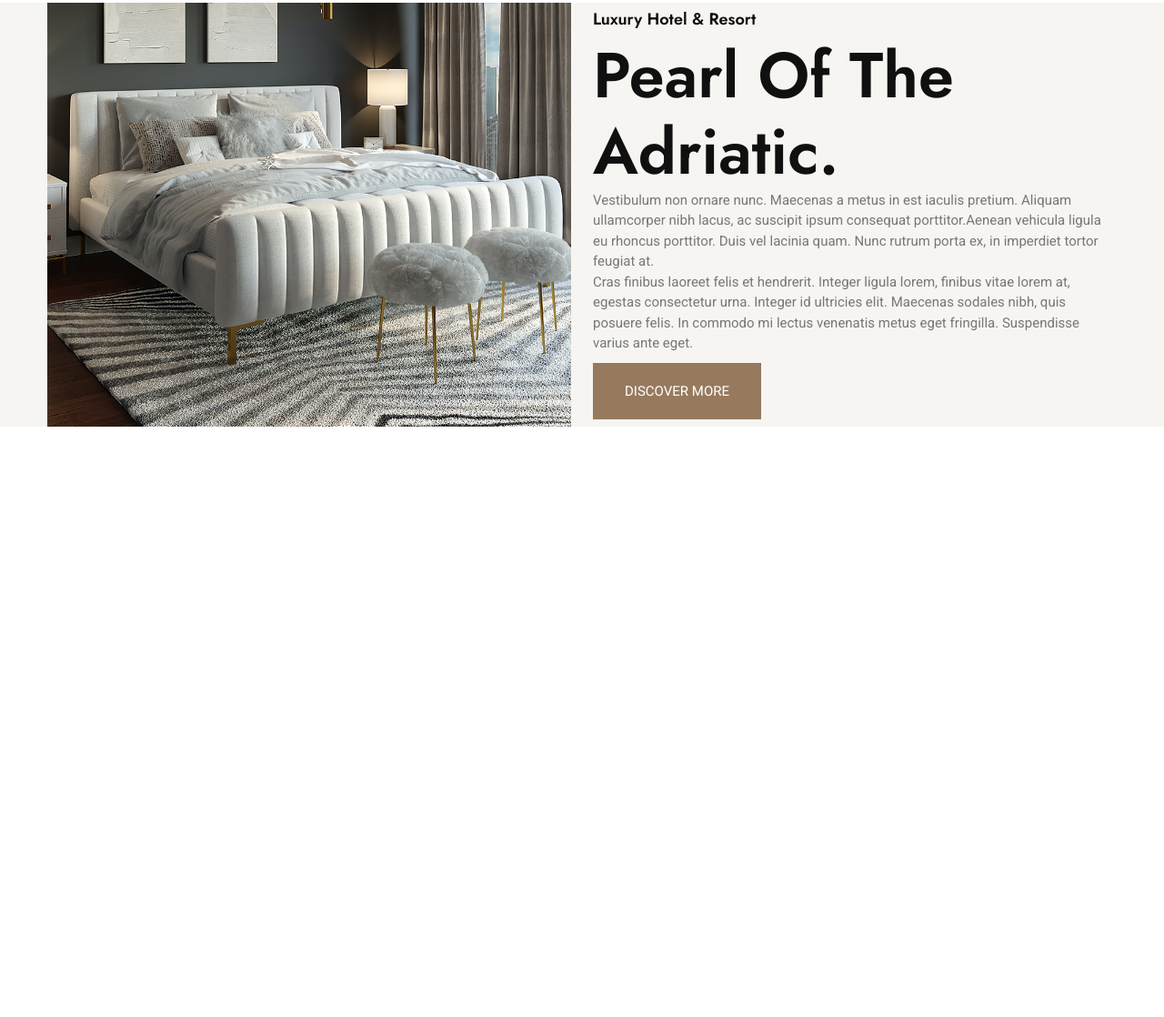
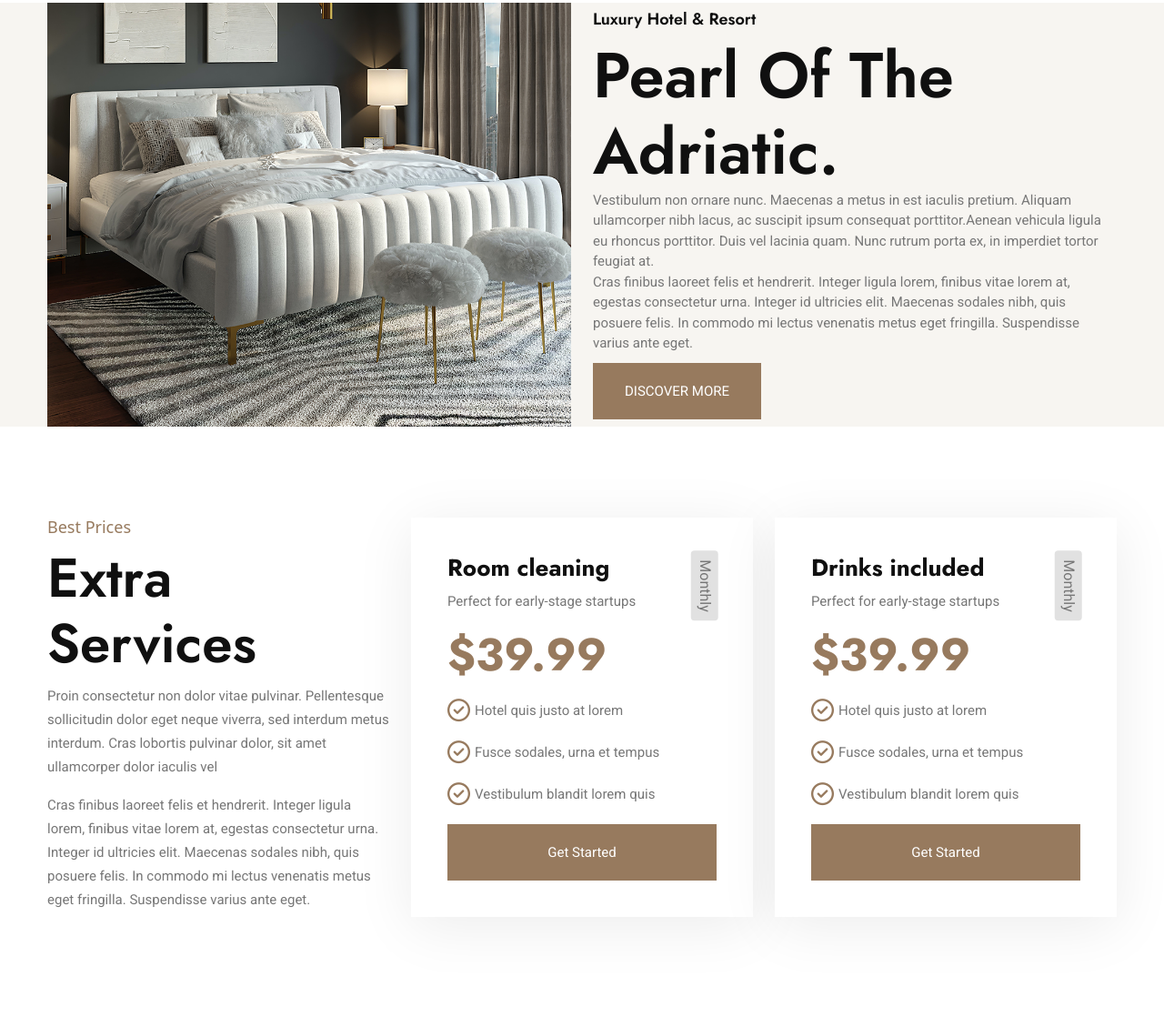
Before and after one commit to YaqutVerdiyeva/Riorelax_luxury_hotel, a plain HTML site: page index.html in a window 1280 px wide. Shown: the part 3887-5005 px from the top of the page at 91% size. Before the commit the page ends 4356 px from the top, so only its background shows below. Drawn offline with nearby package versions, Linux system fonts and the light colour scheme.

Commit message:
add section-extra-services

```diff
--- /dev/null
+++ b/assets/scss/layout/_section-extra-services.scss
@@ -0,0 +1,107 @@
+.section-extra-services {
+  padding: 100px 0;
+  .container {
+    .row {
+      .services {
+        h5 {
+          color: $primary_color;
+          text-transform: capitalize;
+          font-size: 18px;
+          margin-bottom: 10px;
+        }
+        h2 {
+          font-family: "Jost", sans-serif;
+          color: $text_dark;
+          margin-top: 0px;
+          font-weight: 600;
+          font-size: 60px;
+        }
+        p {
+          font-family: "Roboto", sans-serif;
+          font-size: 15px;
+          font-weight: normal;
+          color: $text_color;
+          line-height: 26px;
+        }
+      }
+      .card-services {
+        .card-service {
+          position: relative;
+          background-color: $secondary-color;
+          box-shadow: 0px 10px 60px 0px rgba(0, 0, 0, 0.08);
+          padding: 40px;
+          h3 {
+            font-family: "Jost", sans-serif;
+            color: $text_dark;
+            font-size: 26px;
+            font-weight: 700;
+          }
+          p {
+            font-family: "Roboto", sans-serif;
+            font-size: 15px;
+            font-weight: normal;
+            color: $text_color;
+            line-height: 26px;
+          }
+          h2 {
+            font-family: "Jost", sans-serif;
+            font-size: 50px;
+            font-weight: 700;
+            color:$primary_color;
+          }
+          .list {
+            ul {
+              margin: 0;
+              padding: 0;
+              li {
+                display: flex;
+                align-items: center;
+                font-family: "Roboto", sans-serif;
+                font-size: 15px;
+                font-weight: normal;
+                color: $text_color;
+                line-height: 46px;
+                i {
+                  color:$primary_color;
+                  font-size: 25px;
+                  margin-right: 5px;
+                }
+              }
+            }
+          }
+          .button-get-started {
+            display: flex;
+            justify-content: center;
+            align-self: center;
+            button {
+              width: 100%;
+              margin-top: 10px;
+              padding: 20px 35px;
+              font-size: 15px;
+              background-color: $primary_color;
+              color: $secondary-color;
+              font-family: "Roboto", sans-serif;
+              font-weight: 400;
+              border: none;
+              &:hover {
+                background-color: #614a37;
+                transition: 0.5s;
+              }
+            }
+          }
+          .monthly {
+            position: absolute;
+            right: 15px;
+            top: 60px;
+            border-radius: 4px;
+            background-color: rgb(225, 225, 225);
+            padding: 3px 10px;
+            transform: rotate(90deg);
+            color: $text_color;
+            font-family: "Roboto", sans-serif;
+          }
+        }
+      }
+    }
+  }
+}
--- a/assets/scss/layout/_section-resort.scss
+++ b/assets/scss/layout/_section-resort.scss
@@ -39,6 +39,10 @@
           font-family: "Roboto", sans-serif;
           font-weight: 400;
           border: none;
+          &:hover {
+            background-color: #614a37;
+            transition: 0.5s;
+          }
         }
       }
     }
--- a/assets/scss/main.scss
+++ b/assets/scss/main.scss
@@ -7,3 +7,4 @@
 @import "./layout/section_explore";
 @import "./layout/section-rooms-suites";
 @import "./layout/section-resort";
+@import "./layout/section-extra-services";
--- a/index.html
+++ b/index.html
@@ -981,6 +981,86 @@
         </div>
       </div>
     </section>
+
+    <section class="section-extra-services">
+      <div class="container">
+        <div class="row">
+          <div class="col-lg-4 col-md-12 services">
+            <h5>Best Prices</h5>
+            <h2>Extra Services</h2>
+            <p>
+              Proin consectetur non dolor vitae pulvinar. Pellentesque
+              sollicitudin dolor eget neque viverra, sed interdum metus
+              interdum. Cras lobortis pulvinar dolor, sit amet ullamcorper dolor
+              iaculis vel
+            </p>
+            <p>
+              Cras finibus laoreet felis et hendrerit. Integer ligula lorem,
+              finibus vitae lorem at, egestas consectetur urna. Integer id
+              ultricies elit. Maecenas sodales nibh, quis posuere felis. In
+              commodo mi lectus venenatis metus eget fringilla. Suspendisse
+              varius ante eget.
+            </p>
+          </div>
+          <div class="col-lg-4 col-md-6 card-services">
+            <div class="card-service">
+              <h3>Room cleaning</h3>
+              <p>Perfect for early-stage startups</p>
+              <div class="monthly">Monthly</div>
+              <h2>$39.99</h2>
+              <div class="list">
+                <ul>
+                  <li>
+                    <i class="fa-regular fa-circle-check"></i>Hotel quis justo
+                    at lorem
+                  </li>
+                  <li>
+                    <i class="fa-regular fa-circle-check"></i>Fusce sodales,
+                    urna et tempus
+                  </li>
+                  <li>
+                    <i class="fa-regular fa-circle-check"></i>Vestibulum blandit
+                    lorem quis
+                  </li>
+                </ul>
+              </div>
+              <div class="button-get-started">
+                <button>Get Started</button>
+              </div>
+            </div>
+          </div>
+          <div class="col-lg-4 col-md-6 card-services">
+            <div class="card-service">
+              <h3>Drinks included</h3>
+              <p>Perfect for early-stage startups</p>
+              <div class="monthly">Monthly</div>
+              <h2>$39.99</h2>
+              <div class="list">
+                <ul>
+                  <li>
+                    <i class="fa-regular fa-circle-check"></i>Hotel quis justo
+                    at lorem
+                  </li>
+                  <li>
+                    <i class="fa-regular fa-circle-check"></i>Fusce sodales,
+                    urna et tempus
+                  </li>
+                  <li>
+                    <i class="fa-regular fa-circle-check"></i>Vestibulum blandit
+                    lorem quis
+                  </li>
+                </ul>
+              </div>
+              <div class="button-get-started">
+                <button>Get Started</button>
+              </div>
+            </div>
+          </div>
+        </div>
+      </div>
+    </section>
+
+
     <script
       src="https://cdnjs.cloudflare.com/ajax/libs/axios/1.4.0/axios.min.js"
       integrity="sha512-uMtXmF28A2Ab/JJO2t/vYhlaa/3ahUOgj1Zf27M5rOo8/+fcTUVH0/E0ll68njmjrLqOBjXM3V9NiPFL5ywWPQ=="
```
Also changed, not shown: assets/scss/main.css, 1 other file.
